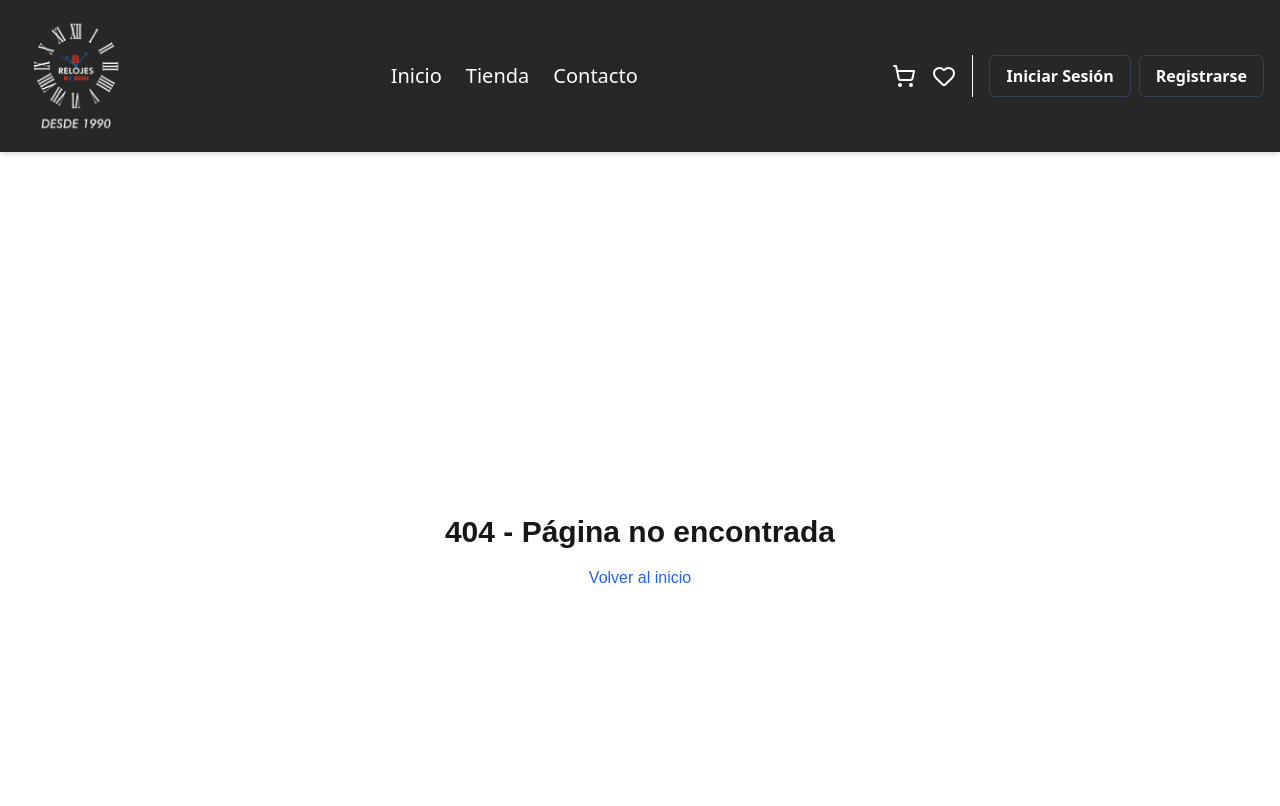
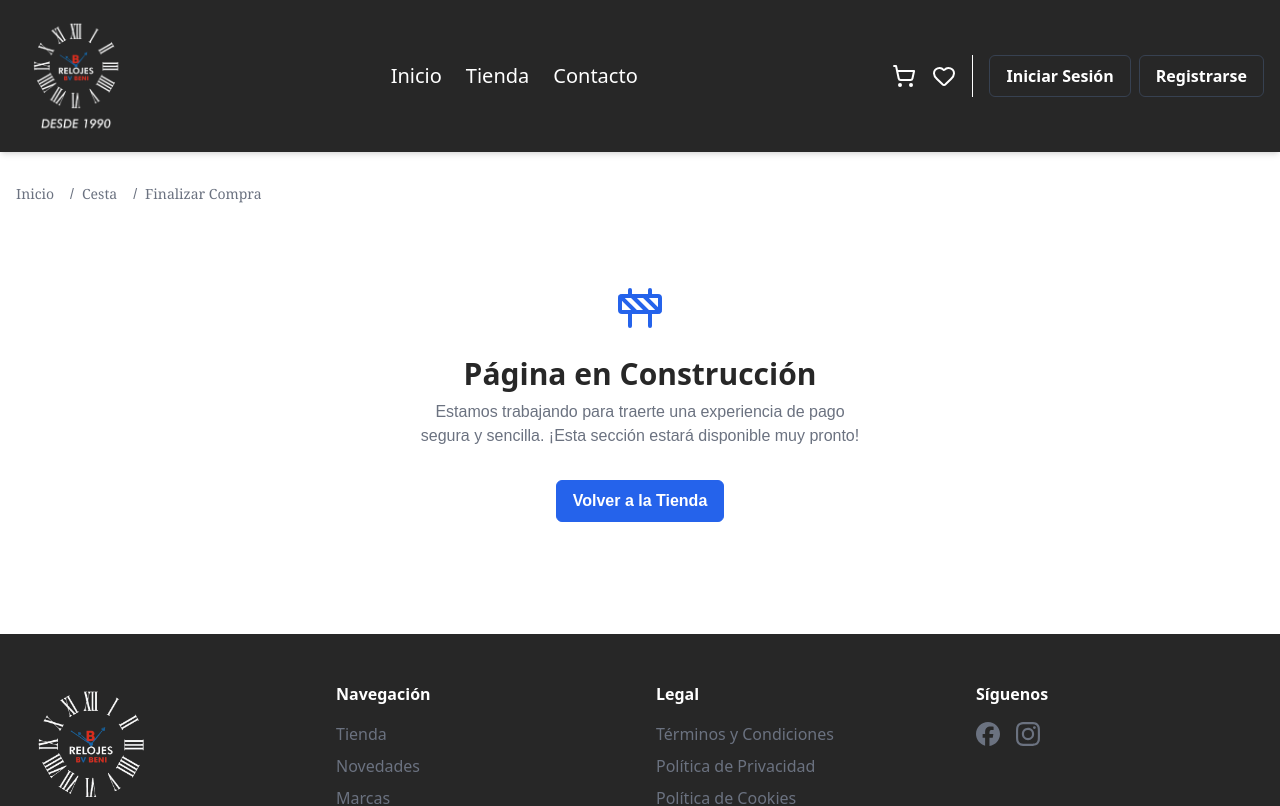
Before and after one commit to AndresDev28/e-commerce-relojes-bv-beni, a Next.js app: page /checkout in a window 1280 px wide. Before the commit this address had no page. Shown: the top 806 px of the page. Built offline with nearby package versions, Linux system fonts and the light colour scheme.

Commit message:
feat(checkout): add placeholder page and complete user flow

```diff
--- a/src/app/carrito/page.tsx
+++ b/src/app/carrito/page.tsx
@@ -94,9 +94,11 @@ export default function CartPage() {
                 </div>
               </div>
 
-              <Button variant="secondary" className="w-full mt-6 py-3">
-                Finalizar Compra
-              </Button>
+              <Link href='/checkout'>
+                <Button variant="secondary" className="w-full mt-6 py-3">
+                  Finalizar Compra
+                </Button>
+              </Link>
             </div>
           </div>
         </div>
--- /dev/null
+++ b/src/app/checkout/page.tsx
@@ -0,0 +1,30 @@
+import Breadcrumbs from '@/app/components/ui/Breadcrumbs';
+import Button from '@/app/components/ui/Button';
+import Link from 'next/link';
+import { Construction } from 'lucide-react';
+
+export default function CheckoutPage() {
+  const breadcrumbs = [
+    { name: 'Inicio', href: '/' },
+    { name: 'Cesta', href: '/carrito' },
+    { name: 'Finalizar Compra', href: '/checkout' },
+  ];
+
+  return (
+    <div className="container mx-auto px-4 py-8">
+      <Breadcrumbs breadcrumbs={breadcrumbs} />
+      <div className="text-center py-20">
+        <Construction size={48} className="mx-auto text-primary mb-6" />
+        <h1 className="text-3xl font-sans font-bold text-dark mb-2">
+          Página en Construcción
+        </h1>
+        <p className="text-neutral-medium max-w-md mx-auto mb-8">
+          Estamos trabajando para traerte una experiencia de pago segura y sencilla. ¡Esta sección estará disponible muy pronto!
+        </p>
+        <Link href="/tienda">
+          <Button variant="primary">Volver a la Tienda</Button>
+        </Link>
+      </div>
+    </div>
+  );
+}
```
